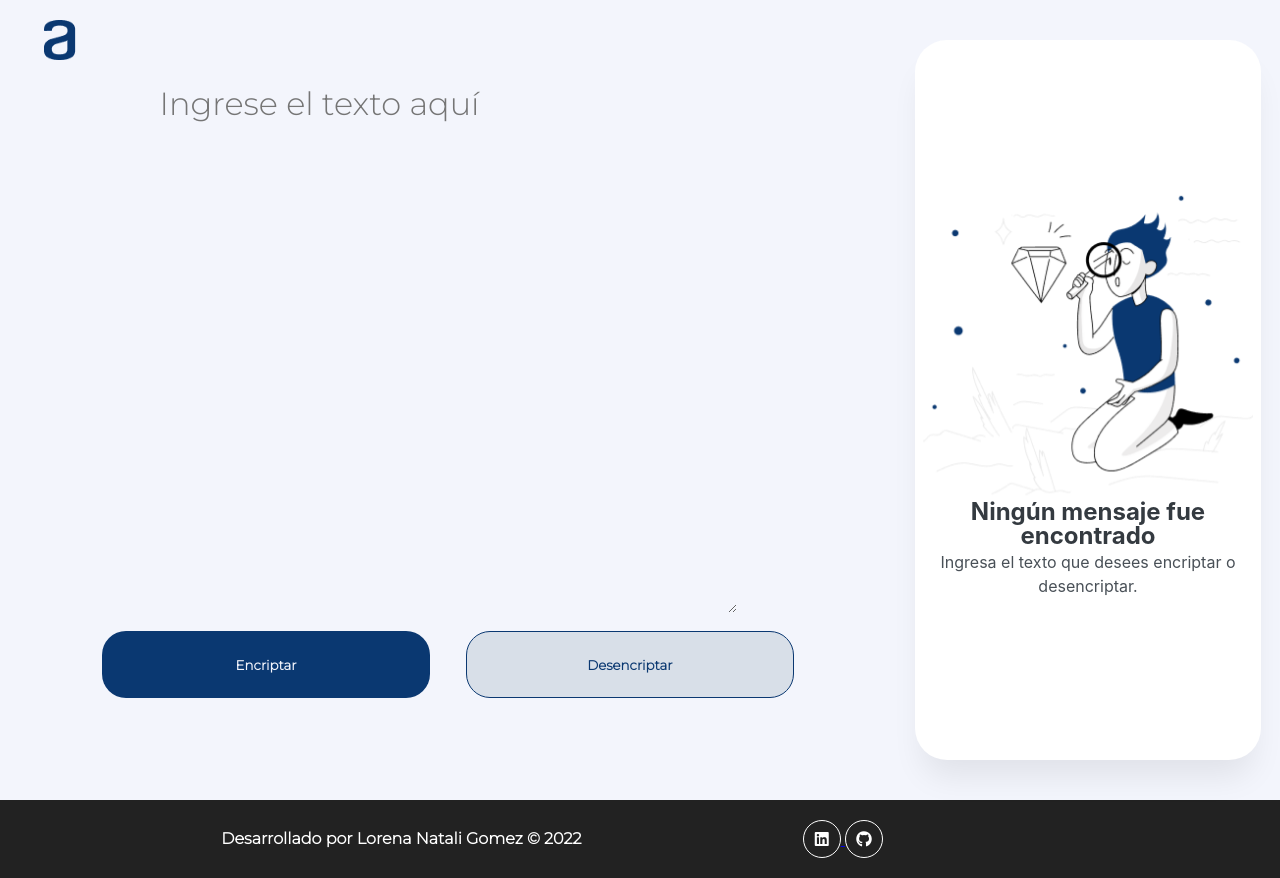
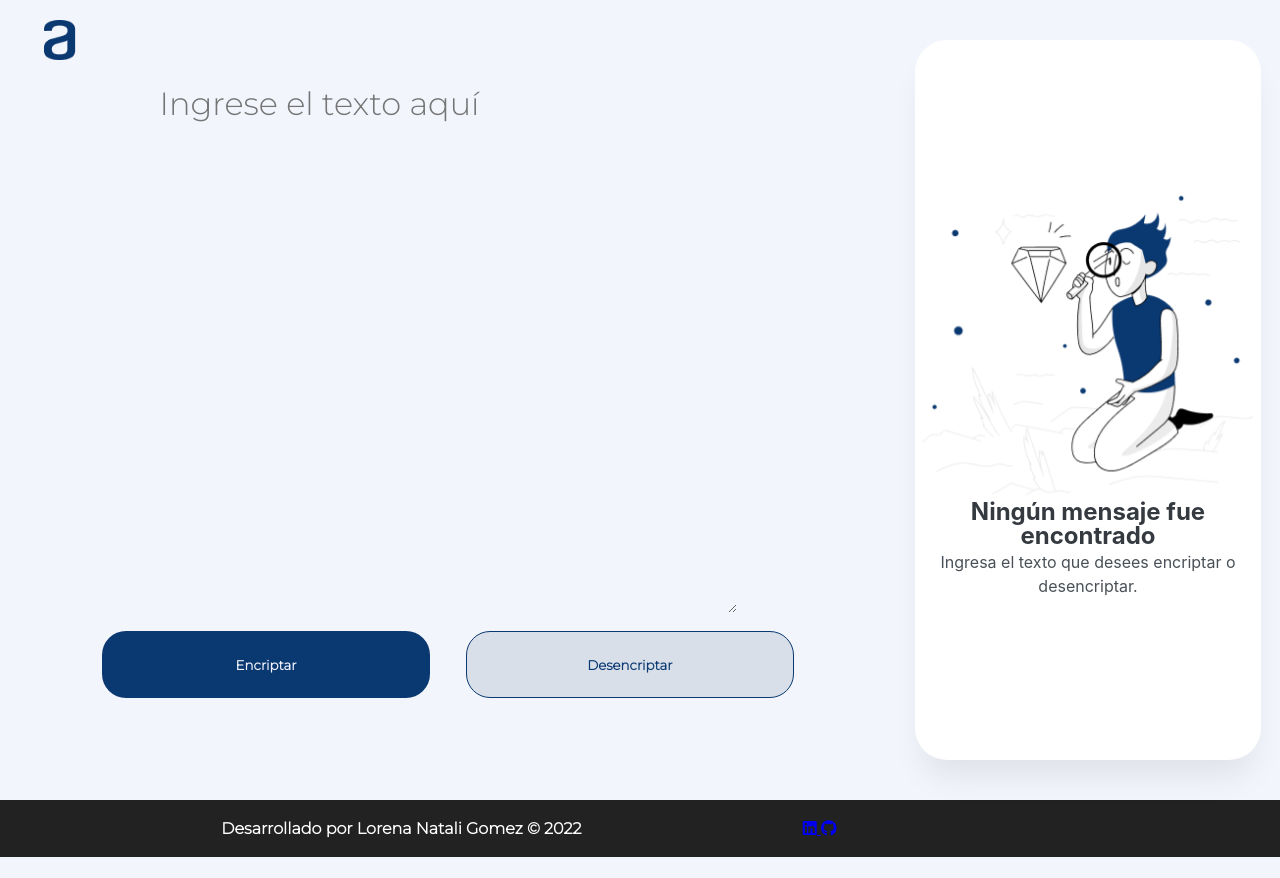
Before and after one commit to lorenang/Challengue-Oracle-One, a plain HTML site: page index.html in a window 1280 px wide. After the commit the page ends 857 px from the top, so only its background shows below. Drawn offline with Linux system fonts and the light colour scheme.

Commit message:
clase arreglada

```diff
--- a/css/style.css
+++ b/css/style.css
@@ -258,7 +258,7 @@ footer {
     align-items: center;
 
 }
-.social-media i {
+.soporte i {
     display:inline-block;
     color: #ffffff;
     border: 1px solid #ffffff;
@@ -274,7 +274,7 @@ footer {
     text-align: center;
     align-items: center;
 }
-.social-media i:hover {
+.soporte i:hover {
     color: rgb(0, 0, 0);
     background-color: #ffffff;
     border-color: #ffffff;
```
